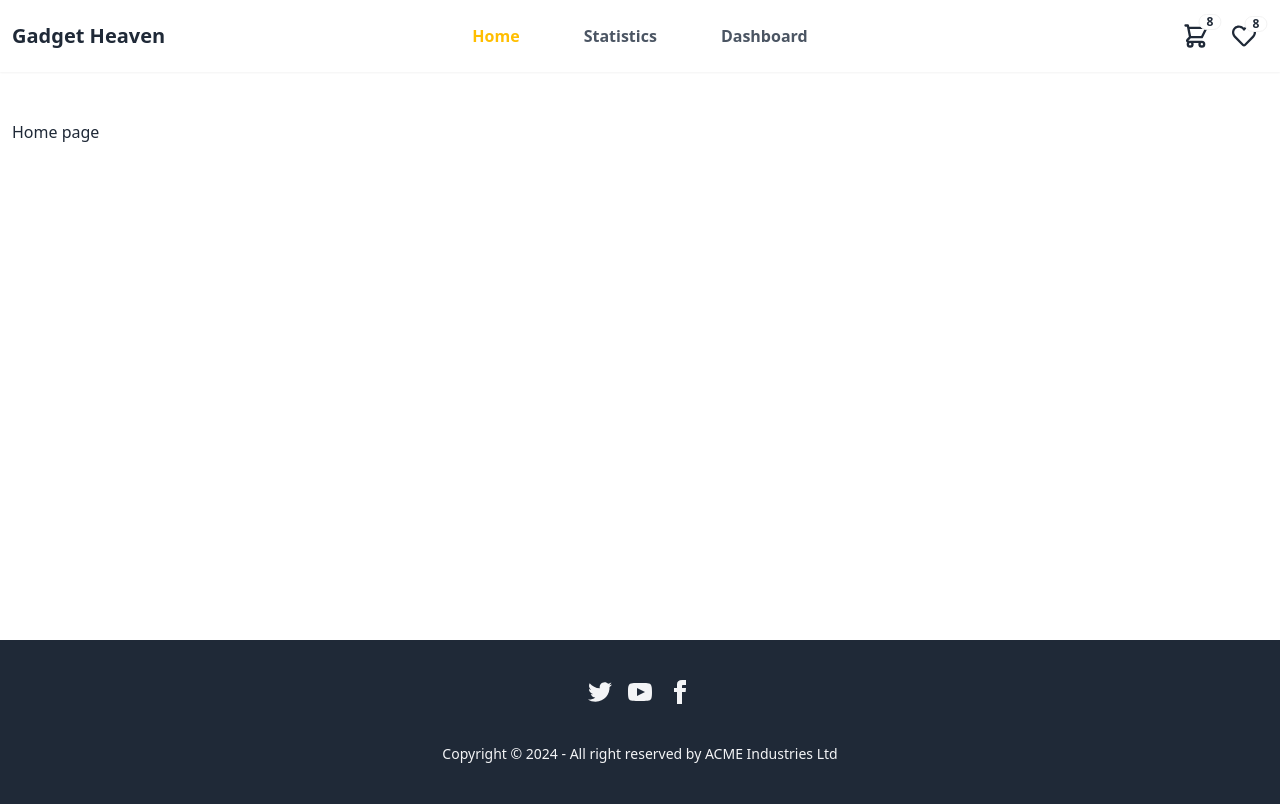
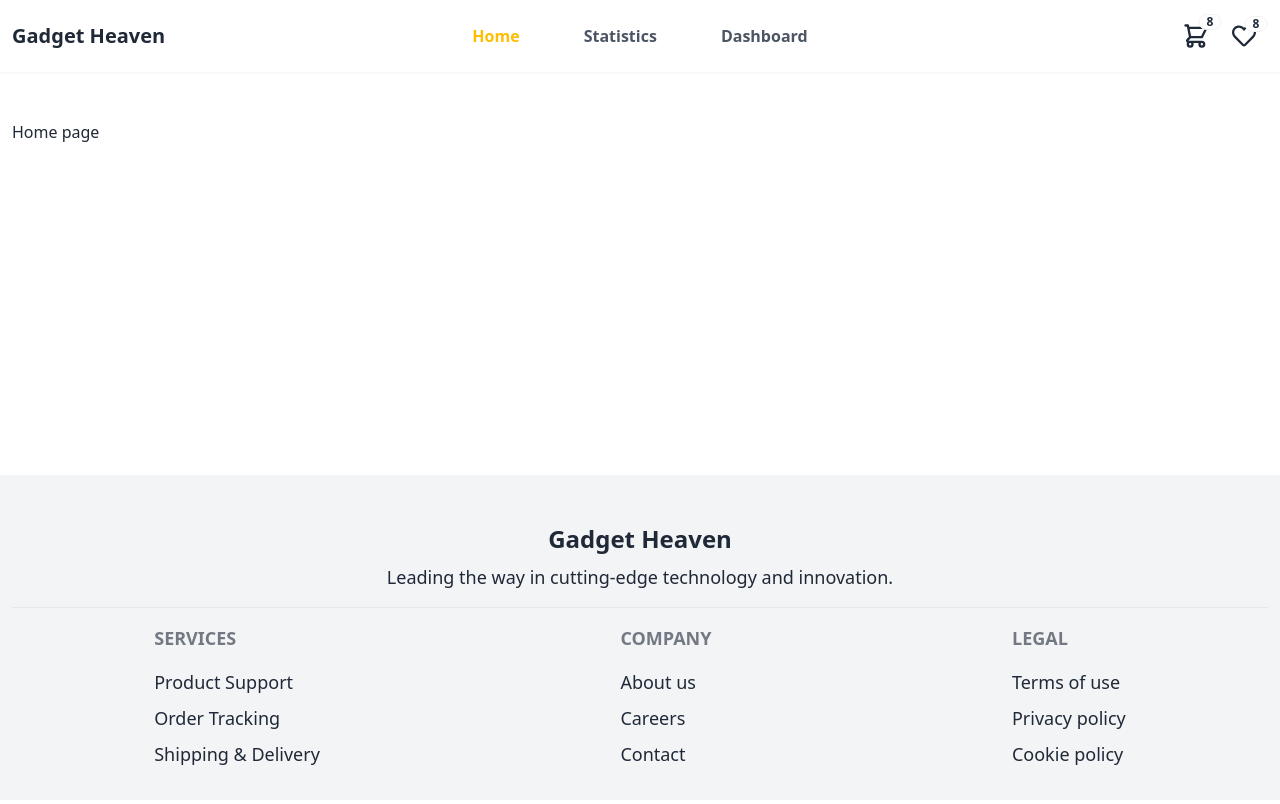
Before and after one commit to DeveloperMonirBD/gadget-heaven, a React (Vite) app: page / in a window 1280 px wide. Built offline with nearby package versions, Linux system fonts and the light colour scheme.

Commit message:
footer section and json file create done

```diff
--- a/src/components/Footer.jsx
+++ b/src/components/Footer.jsx
@@ -1,30 +1,35 @@
+import { Link } from "react-router-dom";
 
 const Footer = () => {
     return (
-        <div className="bg-gray-800 text-gray-100">
-            <footer className="footer footer-center max-w-7xl mx-auto rounded p-10">
-                <nav>
-                    <div className="grid grid-flow-col gap-4">
-                        <a>
-                            <svg xmlns="http://www.w3.org/2000/svg" width="24" height="24" viewBox="0 0 24 24" className="fill-current">
-                                <path d="M24 4.557c-.883.392-1.832.656-2.828.775 1.017-.609 1.798-1.574 2.165-2.724-.951.564-2.005.974-3.127 1.195-.897-.957-2.178-1.555-3.594-1.555-3.179 0-5.515 2.966-4.797 6.045-4.091-.205-7.719-2.165-10.148-5.144-1.29 2.213-.669 5.108 1.523 6.574-.806-.026-1.566-.247-2.229-.616-.054 2.281 1.581 4.415 3.949 4.89-.693.188-1.452.232-2.224.084.626 1.956 2.444 3.379 4.6 3.419-2.07 1.623-4.678 2.348-7.29 2.04 2.179 1.397 4.768 2.212 7.548 2.212 9.142 0 14.307-7.721 13.995-14.646.962-.695 1.797-1.562 2.457-2.549z"></path>
-                            </svg>
-                        </a>
-                        <a>
-                            <svg xmlns="http://www.w3.org/2000/svg" width="24" height="24" viewBox="0 0 24 24" className="fill-current">
-                                <path d="M19.615 3.184c-3.604-.246-11.631-.245-15.23 0-3.897.266-4.356 2.62-4.385 8.816.029 6.185.484 8.549 4.385 8.816 3.6.245 11.626.246 15.23 0 3.897-.266 4.356-2.62 4.385-8.816-.029-6.185-.484-8.549-4.385-8.816zm-10.615 12.816v-8l8 3.993-8 4.007z"></path>
-                            </svg>
-                        </a>
-                        <a>
-                            <svg xmlns="http://www.w3.org/2000/svg" width="24" height="24" viewBox="0 0 24 24" className="fill-current">
-                                <path d="M9 8h-3v4h3v12h5v-12h3.642l.358-4h-4v-1.667c0-.955.192-1.333 1.115-1.333h2.885v-5h-3.808c-3.596 0-5.192 1.583-5.192 4.615v3.385z"></path>
-                            </svg>
-                        </a>
-                    </div>
+        <div className="bg-gray-100 text-gray-800">
+            <footer className="md:footer-center max-w-7xl mx-auto rounded pt-12 px-10 md:px-3">
+                <nav className="mb-4">
+                    <h2 className="text-2xl font-bold">Gadget Heaven</h2>
+                    <p className="text-lg pt-2">Leading the way in cutting-edge technology and innovation.</p>
                 </nav>
-                <aside>
-                    <p>Copyright © {new Date().getFullYear()} - All right reserved by ACME Industries Ltd</p>
+
+                <aside className="footer border-t pt-4 pb-8 text-lg ">
+                    <nav>
+                        <h6 className="footer-title">Services</h6>
+                        <Link className="link link-hover">Product Support</Link>
+                        <Link className="link link-hover">Order Tracking</Link>
+                        <Link className="link link-hover">Shipping & Delivery</Link>
+                    </nav>
+                    <nav>
+                        <h6 className="footer-title">Company</h6>
+                        <Link className="link link-hover">About us</Link>
+                        <Link className="link link-hover">Careers</Link>
+                        <Link className="link link-hover">Contact</Link>
+                    </nav>
+                    <nav>
+                        <h6 className="footer-title">Legal</h6>
+                        <Link className="link link-hover">Terms of use</Link>
+                        <Link className="link link-hover">Privacy policy</Link>
+                        <Link className="link link-hover">Cookie policy</Link>
+                    </nav>
                 </aside>
+
             </footer>
         </div>
     );
--- a/src/layouts/MainLayout.jsx
+++ b/src/layouts/MainLayout.jsx
@@ -9,7 +9,7 @@ const MainLayout = () => {
             <Navbar />
 
             {/* Dunamic Section  */}
-            <div className="min-h-[calc(100vh-232px)] max-w-7xl mx-auto px-3 py-12">
+            <div className="min-h-[calc(100vh-397px)] max-w-7xl mx-auto px-3 py-12">
                 <Outlet />
             </div>
 
```
Also changed, not shown: public/categories.json (added, +18 -0 lines), public/products.json (added, +112 -0 lines).
